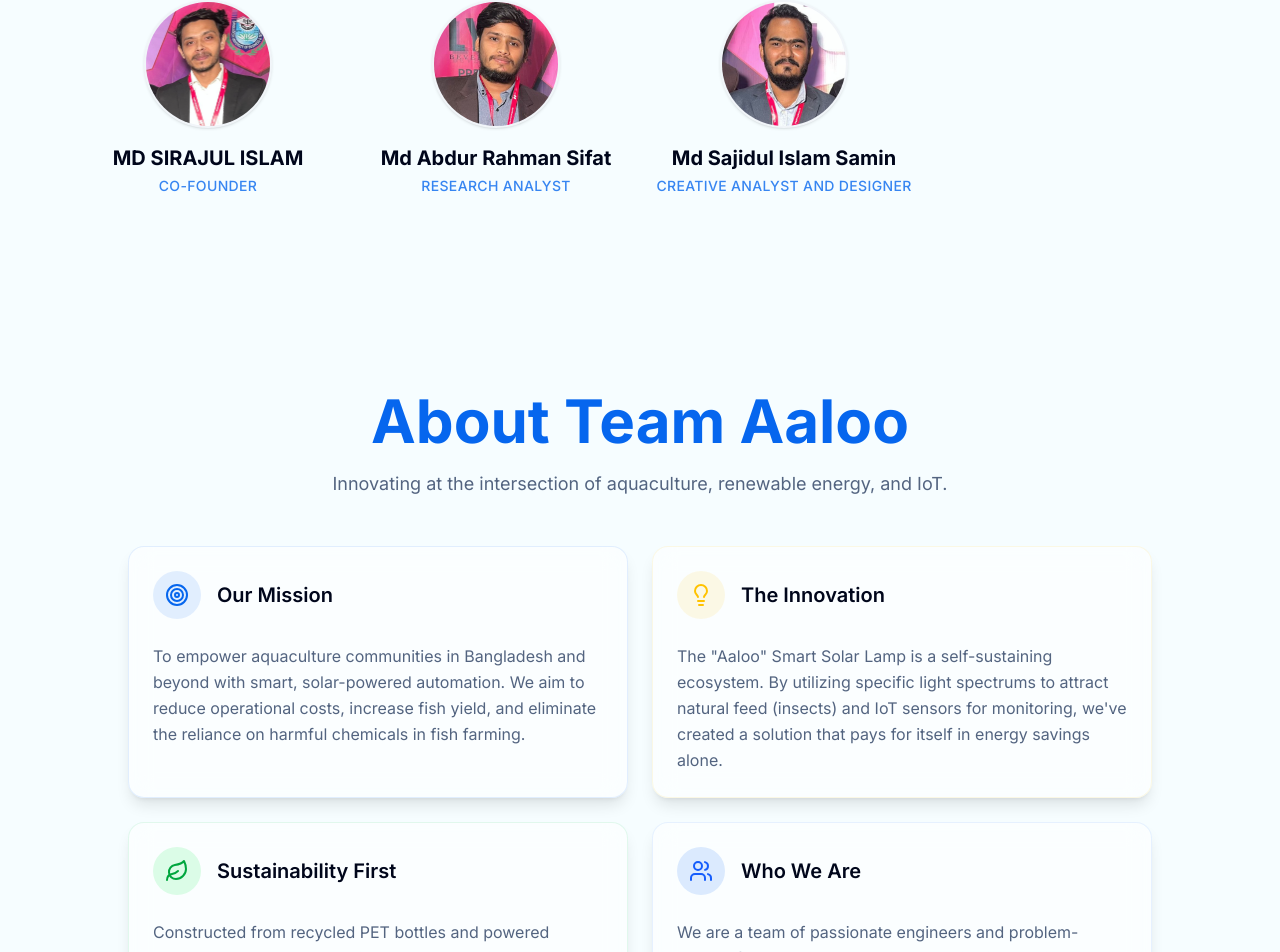
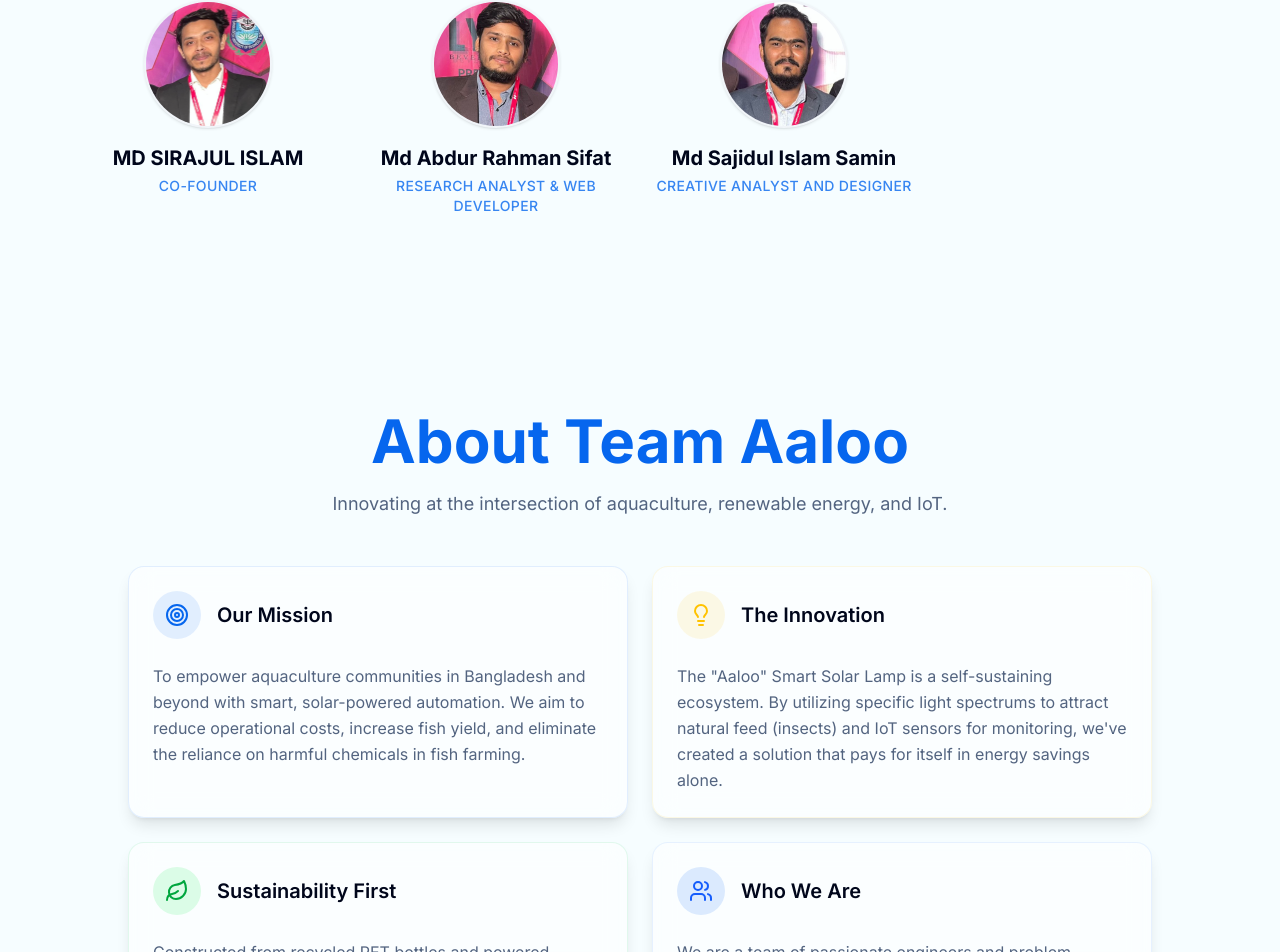
Before and after one commit to sifat-99/Aaloo, a Next.js app: page / in a window 1280 px wide. Shown: the part 9438-10390 px from the top of the page. Built offline with nearby package versions, Linux system fonts and the light colour scheme.

Commit message:
update team member

```diff
--- a/components/landing/team-section.tsx
+++ b/components/landing/team-section.tsx
@@ -28,7 +28,7 @@ export function TeamSection() {
          },
          {
             name: "Md Abdur Rahman Sifat",
-            role: "Research Analyst",
+            role: "Research Analyst & Web developer",
              image: "/resources/team images/Sifat.png",
          },
          {
```
